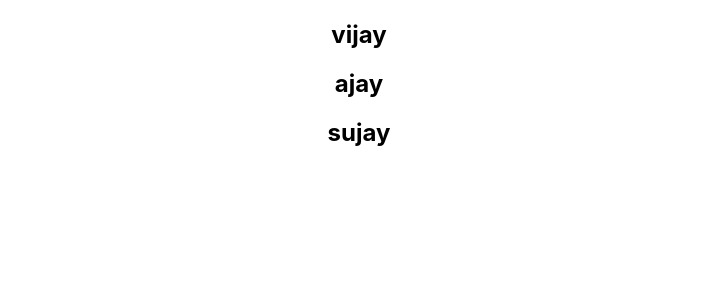
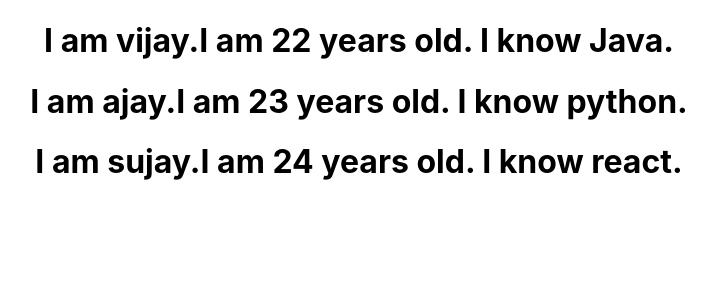
Before and after one commit to Sivakumar-U/React-JS, a React (Create React App) app: page / in a window 1280 px wide. Shown: the top 300 px of the page, without its empty margins (281-997 px from the left). Built offline with nearby package versions, Linux system fonts and the light colour scheme.

Commit message:
Added name list to print the names in the list

```diff
--- a/src/components/NameList.js
+++ b/src/components/NameList.js
@@ -1,14 +1,34 @@
 import React from 'react'
 
 function NameList() {
-    const names=['vijay','ajay','sujay']
-  return (
-    <div>
-      <h2>{names[0]}</h2>
-      <h2>{names[1]}</h2>
-      <h2>{names[2]}</h2>
-    </div>
-  )
+    const persons=[
+        {
+            id:1,
+            name:'vijay',
+            age:22,
+            skill:'Java'
+        },
+        {
+            id:2,
+            name:'ajay',
+            age:23,
+            skill:'python'
+        },
+        {
+            id:3,
+            name:'sujay',
+            age:24,
+            skill:'react'
+        }
+    ]
+
+    const personList = persons.map(person=>(
+        <h1>
+            I am {person.name}.I am {person.age} years old. I know {person.skill}.
+        </h1>
+    ))
+    return <div>{personList}</div>
+
 }
 
 export default NameList
```
